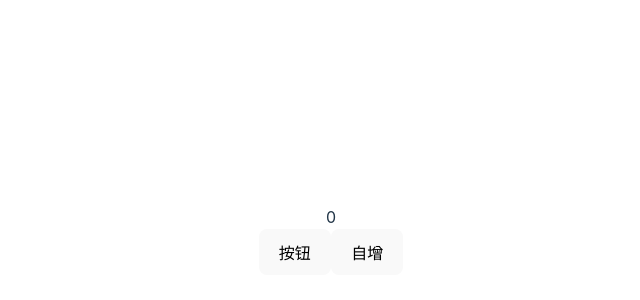
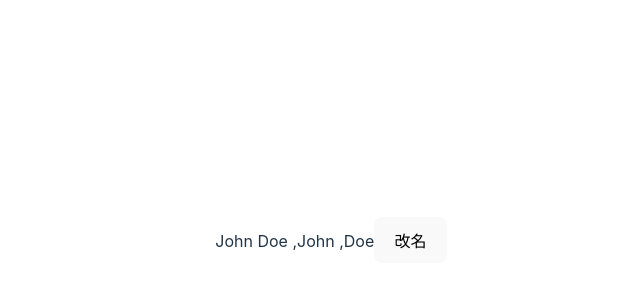
Before and after one commit to Panlibin2015/vue-demo, a Vue app: page / in a window 1280 px wide. Shown: the part 160-460 px from the top of the page, without its empty margins (309-949 px from the left). Built offline with nearby package versions, Linux system fonts and the light colour scheme.

Commit message:
3 files modified

```diff
--- a/src/App.vue
+++ b/src/App.vue
@@ -1,28 +1,27 @@
-<script>
-import { ref } from 'vue';
+<script setup>
+import { ref, computed } from 'vue';
 
-export default {
-  // `setup` 是一个特殊的钩子，专门用于组合式 API。
-  setup() {
-    const count = ref(0);
+const firstName = ref('John');
+const lastName = ref('Doe');
 
-    function increment() {
-      // 在 JavaScript 中需要 .value
-      count.value++;
-    }
-    // 将count暴露给模板
-    return {
-      count,
-      increment,
-    };
+const fullName = computed({
+  // getter
+  get() {
+    return firstName.value + ' ' + lastName.value;
   },
-};
+  // setter
+  set(newValue) {
+    // 注意：我们这里使用的是解构赋值语法
+    [firstName.value, lastName.value] = newValue.split(' ');
+  },
+});
+
+function changeName(name) {
+  fullName.value = name;
+}
 </script>
 
 <template>
-  <div>{{ count }}</div>
-  <button @click="count++">按钮</button>
-  <button @click="increment">自增</button>
+  <span>{{ fullName }} ,{{ firstName }} ,{{ lastName }} </span>
+  <button @click="changeName('Lea Bing')">改名</button>
 </template>
-
-<style></style>
--- a/src/App3.vue
+++ b/src/App3.vue
@@ -1,17 +1,39 @@
 <script setup>
-import { reactive } from 'vue';
-// `setup` 是一个特殊的钩子，专门用于组合式 API。
-const state = reactive({ count: 0 });
-function increment() {
-  // 在 JavaScript 中需要 .value
-  state.count++;
+import { reactive, computed } from 'vue';
+
+const author = reactive({
+  name: 'John Doe',
+  books: [
+    'Vue 2 - Advanced Guide',
+    'Vue 3 - Basic Guide',
+    'Vue 4 - The Mystery',
+  ],
+});
+
+// 一个计算属性 ref
+// 每次访问都会被缓存
+const publishedBooksMessage = computed(() => {
+  return author.books.length > 3 ? 'Yes' : 'No';
+});
+// const publishedBooksMessage = author.books.length > 3 ? 'Yes' : 'No';
+
+// 每次都需要重新计算
+function calculateBooksMessage() {
+  return author.books.length > 0 ? 'Yes' : 'No';
+}
+
+function addBook() {
+  author.books.push('BOok');
 }
 </script>
 
 <template>
-  <div>{{ state.count }}</div>
-  <button @click="state.count++">按钮</button>
-  <button @click="increment">自增</button>
+  <p>Has published books:</p>
+  ref：
+  <span>{{ publishedBooksMessage }}</span>
+  <br />
+  方法获取：
+  <span>{{ calculateBooksMessage() }}</span>
+  <br />
+  <button @click="addBook">添加📚</button>
 </template>
-
-<style></style>
--- a/src/main.js
+++ b/src/main.js
@@ -1,6 +1,6 @@
 import { createApp } from 'vue';
 import './style.css';
-import App from './App3.vue';
+import App from './App.vue';
 
 const app = createApp(App);
 app.mount('#app');
```
